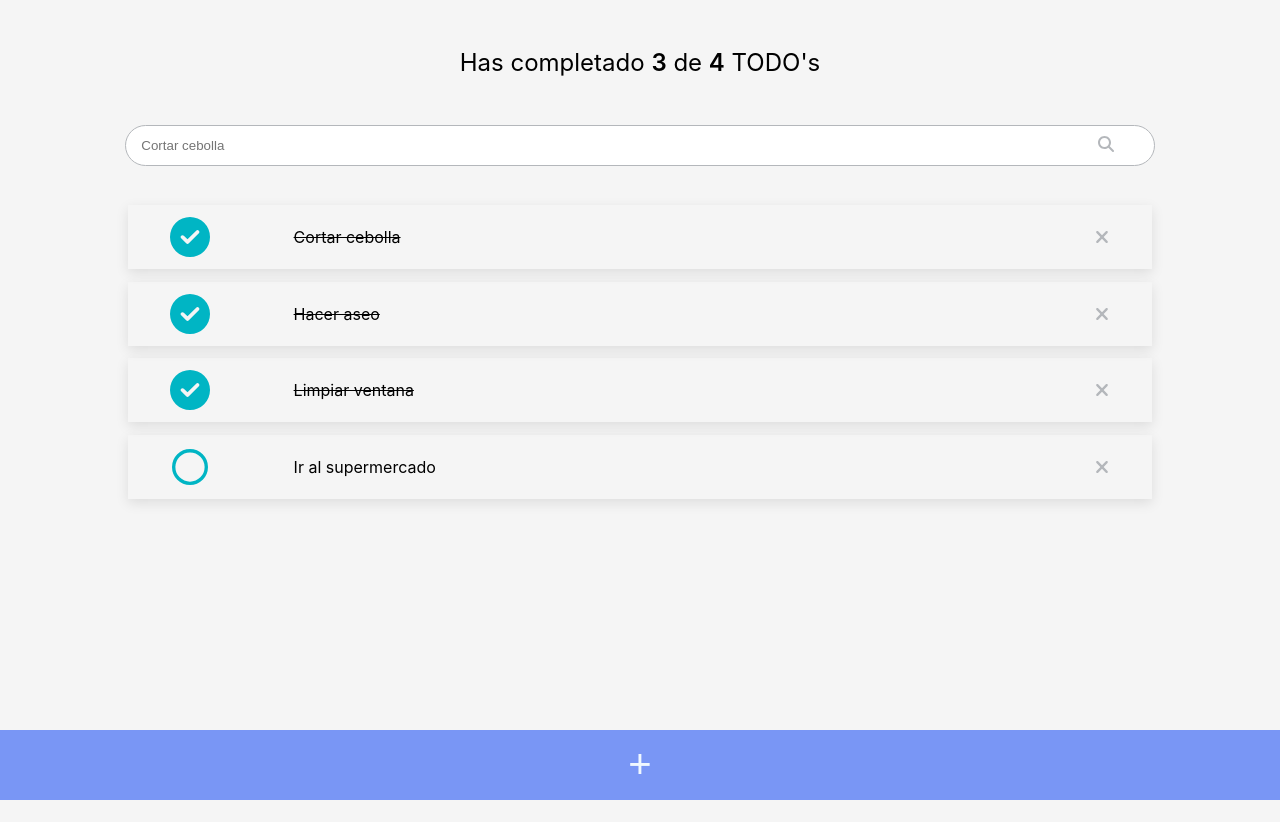
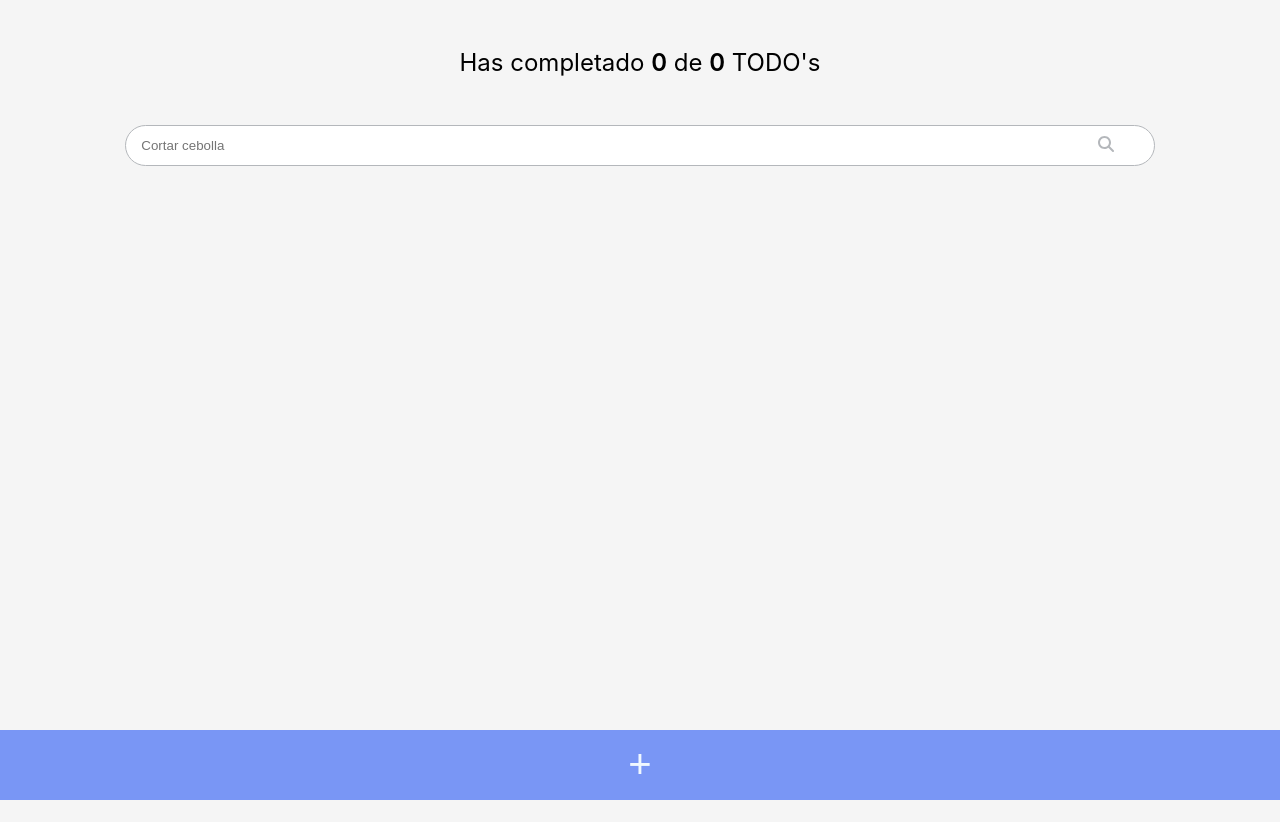
Before and after one commit to chnicolasdev/react-practices, a React (Create React App) app: page / in a window 1280 px wide. Built offline with nearby package versions, Linux system fonts and the light colour scheme; the HTML template or start-up script is replaced by a standard one.

Commit message:
Agrega localStorage

```diff
--- a/src/App.js
+++ b/src/App.js
@@ -5,20 +5,32 @@
 import { TodoItem } from './components/TodoItem/TodoItem';
 import { CreateTodoButton } from './components/CreateTodoButton/CreateTodoButton';
 
-const defaultTodos = [
-  { text: 'Cortar cebolla',     completed: true },
-  { text: 'Hacer aseo',         completed: true },
-  { text: 'Limpiar ventana',    completed: true },
-  { text: 'Ir al supermercado', completed: false }
-];
+// const defaultTodos = [
+//   { text: 'Cortar cebolla',     completed: true },
+//   { text: 'Hacer aseo',         completed: true },
+//   { text: 'Limpiar ventana',    completed: true },
+//   { text: 'Ir al supermercado', completed: false }
+// ];
 
 function App() {
+
+  // Se parsea desde localStorage (de string a json)
+  const localStorageTodos = localStorage.getItem('TODOS_V1');
+  let parsedTodos;
+
+  if (!localStorageTodos) {
+    localStorage.setItem('TODOS_V1', JSON.stringify([]));
+    parsedTodos = [];
+  } else {
+    parsedTodos = JSON.parse(localStorageTodos);
+
+  }
 
   // Estado input search
   const [searchValue, setSearchValue] = React.useState('');
 
   // Estado Listas Todo
-  const [todos, setTodos] = React.useState(defaultTodos);
+  const [todos, setTodos] = React.useState(parsedTodos);
 
   // Se recorren los todos (del defaultTodos) y si tiene completed true, se retorna.
   const completedTodos  = todos.filter(
@@ -37,6 +49,12 @@
     }
   );
 
+  // Guardar estado y en localStorage
+  const saveTodos = (newTodos) => {
+    localStorage.setItem('TODOS_V1', JSON.stringify(newTodos));
+    setTodos(newTodos);
+  };
+
   // Completar
   const completeTodo = (text) => {
     const newTodos  = [...todos]; // Se crea una copia del array todos
@@ -53,7 +71,7 @@
       newTodos[todoIndex].completed = true
       console.log(`Se retoma: ${text}`);
     }
-    setTodos(newTodos)
+    saveTodos(newTodos)
   }
 
   // Eliminar
@@ -63,7 +81,7 @@
       (todo) => todo.text == text
     );
     newTodos.splice(todoIndex, 1); // Elimina la posición
-    setTodos(newTodos)
+    saveTodos(newTodos)
     console.log(`Se elimina: ${text}`);
   }
 
```
